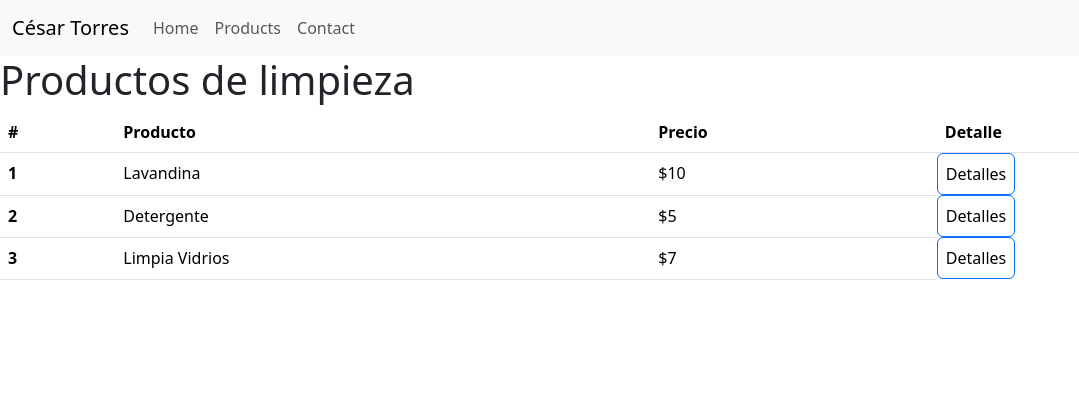
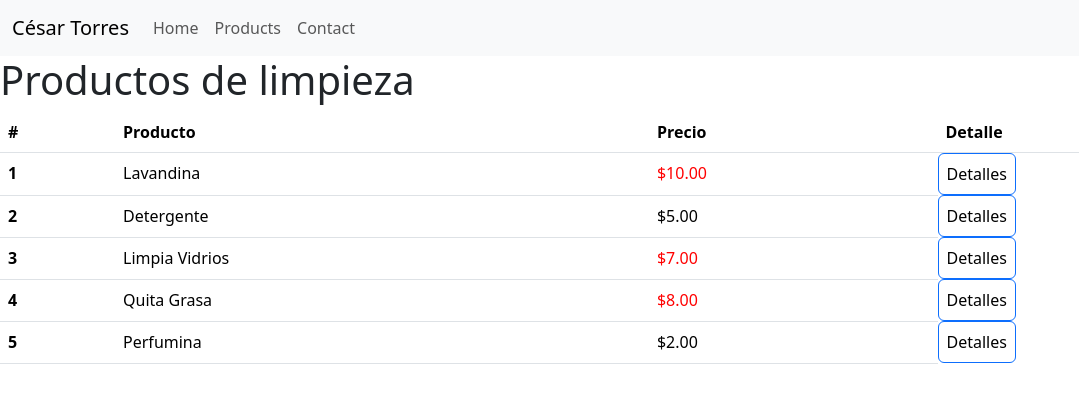
Before and after one commit to sisarcrack/landing-page-angular, an Angular app: page /products in a window 1280 px wide. Shown: the top 402 px of the page, without its empty margins (0-1079 px from the left). Built offline with nearby package versions, Linux system fonts and the light colour scheme.

Commit message:
estructuras de control

```diff
--- a/src/app/app-routing.module.ts
+++ b/src/app/app-routing.module.ts
@@ -8,7 +8,7 @@
 const routes: Routes = [
   { path: '', component: HomeComponent },
   { path: 'products', component: ProductsComponent },
-  { path: 'products/:category/:productId', component: ProductDetailComponent },
+  { path: 'products/:productId', component: ProductDetailComponent },
   { path: 'contact', component: ContactComponent },
   { path: '**', redirectTo: '', pathMatch: 'full' },
 ];
--- a/src/app/product-detail/product-detail.component.html
+++ b/src/app/product-detail/product-detail.component.html
@@ -1,3 +1,8 @@
-<h1 [ngStyle]="{ 'background-color': color }">
-  Aquí verás el detalle del producto: {{ producto }}
-</h1>
+<ng-container *ngIf="!loading">
+  <h1>Poroducto: {{ product?.name }}</h1>
+  <h2 [ngStyle]="{ color: color }">Precio: {{ product?.price | currency }}</h2>
+  <h3 *ngIf="product?.description">Descripción: {{ product?.description }}</h3>
+</ng-container>
+<ng-container *ngIf="loading"
+  ><i style="color: blue">Cargando información...</i></ng-container
+>
--- a/src/app/product-detail/product-detail.component.ts
+++ b/src/app/product-detail/product-detail.component.ts
@@ -1,5 +1,6 @@
 import { Component, OnInit } from '@angular/core';
 import { ActivatedRoute } from '@angular/router';
+import { Product, productList } from '../products/products.mock';
 
 @Component({
   selector: 'app-product-detail',
@@ -7,15 +8,22 @@
   styleUrls: ['./product-detail.component.css'],
 })
 export class ProductDetailComponent implements OnInit {
-  producto: string = '';
+  product?: Product;
+  productList: Product[] = productList;
+  loading: boolean = true;
   color: string = '';
-
   constructor(private _route: ActivatedRoute) {}
 
   ngOnInit(): void {
-    this._route.params.subscribe((params) => {
-      this.producto = params['productId'];
-      this.color = params['category'];
-    });
+    setTimeout(() => {
+      this._route.params.subscribe((params) => {
+        this.product = this.productList.find(
+          (product) => product.id == params['productId']
+        );
+        this.color = (this.product?.price as number) > 5 ? 'red' : '';
+        this.loading = false;
+        console.log(this.product);
+      });
+    }, 1500);
   }
 }
--- a/src/app/products/products.component.css
+++ b/src/app/products/products.component.css
@@ -0,0 +1,3 @@
+.red-color {
+  color: red;
+}
--- a/src/app/products/products.component.html
+++ b/src/app/products/products.component.html
@@ -9,38 +9,16 @@
     </tr>
   </thead>
   <tbody>
-    <tr>
-      <th scope="row">1</th>
-      <td>Lavandina</td>
-      <td>$10</td>
+    <tr *ngFor="let product of productList">
+      <th scope="row">{{ product.id }}</th>
+      <td>{{ product.name }}</td>
+      <td [ngClass]="{ 'red-color': product.price > 5 }">
+        {{ product.price | currency }}
+      </td>
       <button
         type="button"
         class="btn btn-outline-primary"
-        [routerLink]="['/products', 'red', 'Lavandina']"
-      >
-        Detalles
-      </button>
-    </tr>
-    <tr>
-      <th scope="row">2</th>
-      <td>Detergente</td>
-      <td>$5</td>
-      <button
-        type="button"
-        class="btn btn-outline-primary"
-        [routerLink]="['/products', 'yellow', 'Detergente']"
-      >
-        Detalles
-      </button>
-    </tr>
-    <tr>
-      <th scope="row">3</th>
-      <td>Limpia Vidrios</td>
-      <td>$7</td>
-      <button
-        type="button"
-        class="btn btn-outline-primary"
-        [routerLink]="['/products', 'red', 'Limpia Vidrios']"
+        [routerLink]="['/products', product.id]"
       >
         Detalles
       </button>
--- a/src/app/products/products.component.ts
+++ b/src/app/products/products.component.ts
@@ -1,10 +1,11 @@
 import { Component } from '@angular/core';
+import { productList } from './products.mock';
 
 @Component({
   selector: 'app-products',
   templateUrl: './products.component.html',
-  styleUrls: ['./products.component.css']
+  styleUrls: ['./products.component.css'],
 })
 export class ProductsComponent {
-
+  productList = productList;
 }
--- /dev/null
+++ b/src/app/products/products.mock.ts
@@ -0,0 +1,28 @@
+export const productList: Product[] = [
+  { id: 1, name: 'Lavandina', price: 10, description: 'Botella de 1 Litro' },
+  { id: 2, name: 'Detergente', price: 5, description: 'Dura 120 lavados' },
+  {
+    id: 3,
+    name: 'Limpia Vidrios',
+    price: 7,
+    description: 'Tus vidrios transparentes',
+  },
+  {
+    id: 4,
+    name: 'Quita Grasa',
+    price: 8,
+  },
+  {
+    id: 5,
+    name: 'Perfumina',
+    price: 2,
+    description: 'El olor a campo más realista',
+  },
+];
+
+export interface Product {
+  id: number | string;
+  name: string;
+  price: number;
+  description?: string;
+}
```
